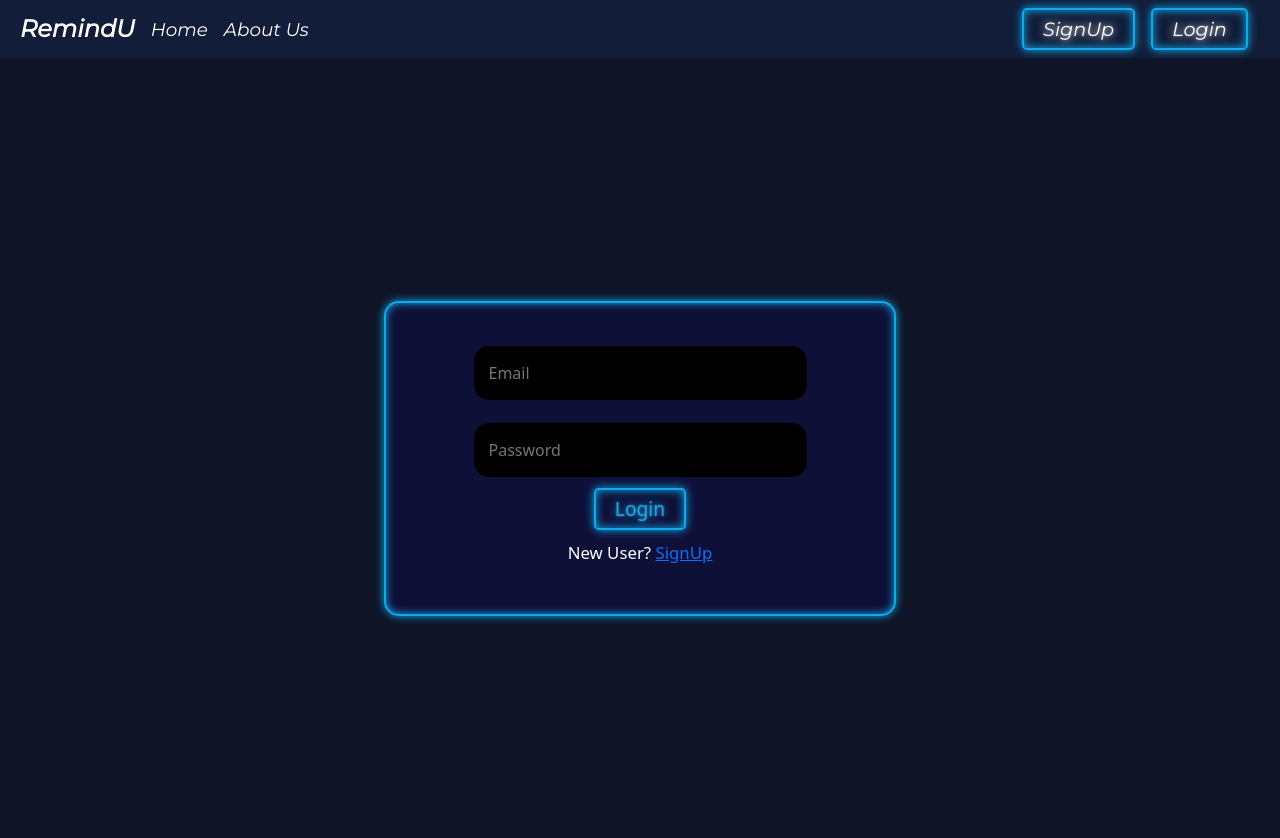
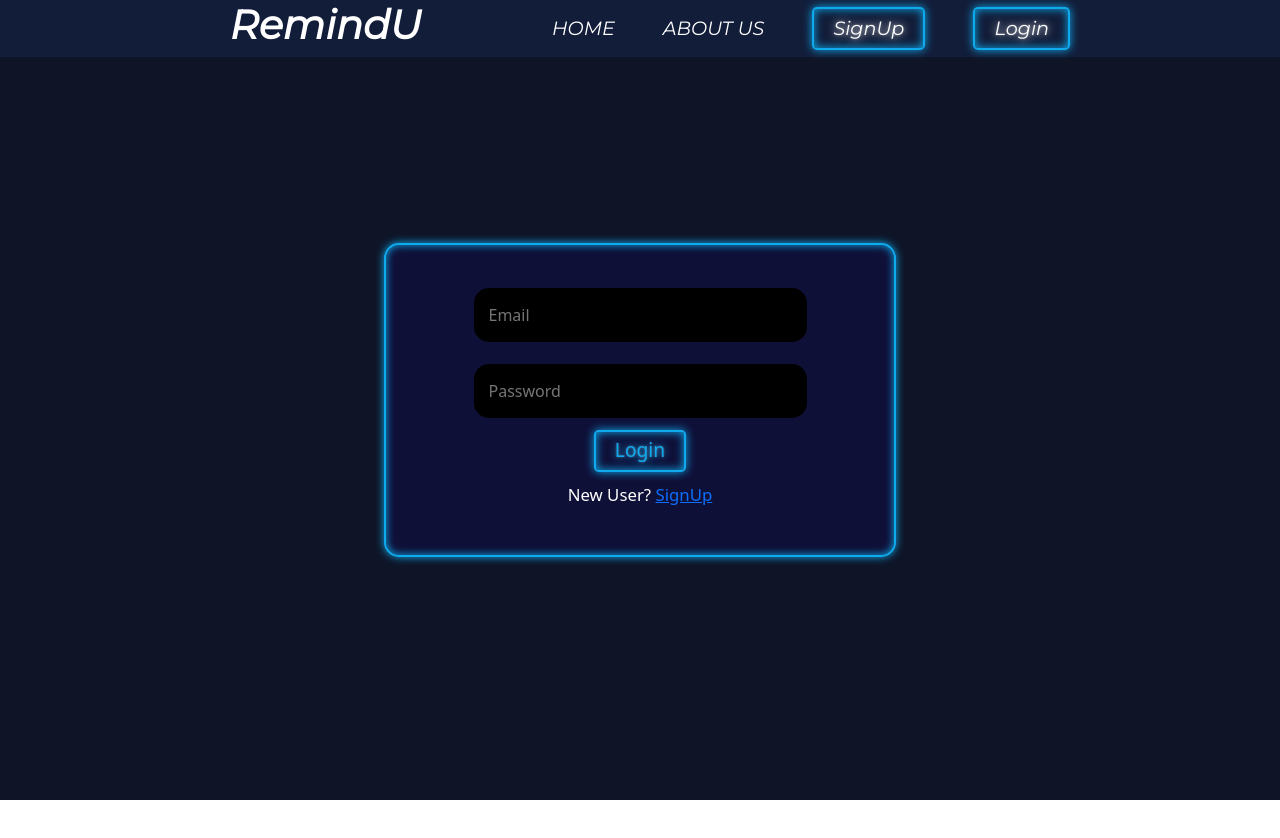
Before and after one commit to Kathir71/RemindU, a React (Create React App) app: page /login in a window 1280 px wide. Shown: the top 838 px of the page. After the commit the page ends 800 px from the top, so only its background shows below. Built offline with nearby package versions, Linux system fonts and the light colour scheme.

Commit message:
Navbar changed

```diff
--- a/src/components/Navbar.jsx
+++ b/src/components/Navbar.jsx
@@ -1,59 +1,46 @@
+import styles from "./Navbar.module.css";
 import { Link } from "react-router-dom";
-import styles from "./Navbar.module.css";
 const Navbar = () => {
   return (
-    <>
-      <nav className={`navbar navbar-expand-lg ${styles.myNavBar}`}>
+    <header>
+      <h1 className={styles.logo}>
         <Link className={styles.navBarBrand} to="/">
           RemindU
         </Link>
-        <button
-          class="navbar-toggler"
-          type="button"
-          data-bs-toggle="collapse"
-          data-bs-target="#navbarSupportedContent"
-          aria-controls="navbarSupportedContent"
-          aria-expanded="false"
-          aria-label="Toggle navigation"
-        >
-          <span class="navbar-toggler-icon"></span>
-        </button>
-        <div class="collapse navbar-collapse" id="navbarSupportedContent">
-          <div className="row" style={{width:"100%"}}>
-            <ul class="navbar-nav me-auto mb-2 mb-lg-0">
-              <div className={`col-12 col-md-3 ${styles.navGrp}`}  style={{justifyContent:"flex-start"}}>
-                <li className={`nav-item ${styles.navItem} `}>
-                  <Link className={styles.navLink} to="/">
+      </h1>
+      <input type="checkbox" id="nav-toggle" className={styles.navToggle} />
+      <nav>
+        <ul>
+          <li>
+            <Link className={styles.link} to="/">
               Home
             </Link>
           </li>
-                <li className={styles.navItem}>
-                  <Link className={styles.navLink} to="/about">
+          <li>
+            <Link className={styles.link} to="/about">
               About Us
             </Link>
           </li>
-              </div>
-              <div className = {`col-12 col-md-4 offset-md-5 ${styles.navGrp}`} >
-              <li className={styles.navItem}>
+          <li>
             <button className={styles.neonButton}>
-                  <Link className={styles.navLink} to="/signup">
+              <Link className={styles.linkButton} to="/signup">
                 SignUp
               </Link>
             </button>
           </li>
-              <li className={styles.navItem}>
+          <li>
             <button className={styles.neonButton}>
-                  <Link className={styles.navLink} to="/login">
+              <Link className = {styles.linkButton}to="/login">
                 Login
               </Link>
             </button>
           </li>
-              </div>
         </ul>
-          </div>
-        </div>
       </nav>
-    </>
+      <label htmlFor="nav-toggle" className={styles.navToggleLabel}>
+        <span></span>
+      </label>
+    </header>
   );
 };
 export default Navbar;
--- a/src/components/Navbar.module.css
+++ b/src/components/Navbar.module.css
@@ -1,14 +1,16 @@
+@import url('https://fonts.googleapis.com/css?family=Work+Sans:300,600');
 @import url('https://fonts.googleapis.com/css2?family=Montserrat:ital@1&display=swap');
-.myNavBar {
-    background-color: #121d39;
+
+*,
+*::before,
+*::after {
+    box-sizing: border-box;
 }
-body{
-    overflow-y: hidden;
-}
+/* navigation styles start here */
 .navBarBrand{
     color:white;
     text-decoration:none;
-    font-size:1.5rem;
+    font-size:2.5rem;
     font-family: "Montserrat";
     font-weight: bolder;
     margin-inline:20px;
@@ -17,24 +19,116 @@ body{
     color:white;
     cursor: pointer;
 }
-.navGrp {
+header {
+    background-color: #121d39;
+    text-align: center;
+    position: fixed;
+    z-index: 999;
+    width: 100%;
+}
+
+.navToggle {
+    position: absolute !important;
+    top: -9999px !important;
+    left: -9999px !important;
+}
+
+.navToggle:focus ~ .navToggleLabel {
+    outline: 3px solid rgba(lightblue, .75);
+}
+
+.navToggleLabel {
+    position: absolute;
+    top: 0;
+    left: 0;
+    margin-left: 1em;
+    height: 100%;
     display: flex;
-    flex-direction: row;
-    justify-content: flex-end;
-    align-items:center;
+    align-items: center;
+    width: 100px;
 }
-.navItem {
-    display: inline-block;
-    font-size:1.15rem;
-    margin-inline:0.5rem;
+
+.navToggleLabel span,
+.navToggleLabel span::before,
+.navToggleLabel span::after {
+    display: block;
+    background: rgb(86, 14, 255);
+    height: 2px;
+    width: 2em;
+    border-radius: 2px;
+    position: relative;
 }
-.navLink {
+
+.navToggleLabel span::before,
+.navToggleLabel span::after {
+    content: '';
+    position: absolute;
+}
+
+.navToggleLabel span::before {
+    bottom: 7px;
+}
+
+.navToggleLabel span::after {
+    top: 7px;
+}
+
+nav {
+    position: absolute;
+    text-align: left;
+    top: 100%;
+    left: 0;
+    width: 100%;
+    background-color: #121d39;
+    transform: scale(1, 0);
+    transform-origin: top;
+    transition: transform 400ms ease-in-out;
+}
+
+nav ul {
+    margin: 0;
+    padding: 0;
+    list-style: none;
+}
+
+nav li {
+    margin-bottom: 1em;
+    margin-left: 1em;
+    display: flex;
+    align-items: center ;
+}
+
+.link{
+    color: white;
+    text-decoration: none;
+    font-size: 1.2rem;
+    text-transform: uppercase;
+    opacity: 0;
+    transition: opacity 150ms ease-in-out;
     color:white;
     text-decoration: none;
     font-family: "Montserrat";
 }
+
+/* nav a:hover { */
+    /* color: rgb(69, 48, 255); */
+/* } */
+
+.navToggle:checked~nav {
+    transform: scale(1, 1);
+}
+
+.navToggle:checked~nav a {
+    opacity: 1;
+    transition: opacity 250ms ease-in-out 250ms;
+}
+.linkButton {
+    text-decoration: none;
+    color:white;
+    font-family: 'Montserrat';
+}
 .neonButton {
-    display: inline-block;
+    /* display: inline-block; */
     cursor: pointer;
     text-decoration: none;
     color: rgb(15, 170, 236);
@@ -47,3 +141,67 @@ body{
     background-color: inherit;
     font-size:1.2rem;
 }
+
+@media screen and (min-width: 800px) {
+    .navToggleLabel {
+        display: none;
+    }
+
+    header {
+        display: grid;
+        grid-template-columns: 1fr auto minmax(600px, 3fr) 1fr;
+    }
+
+    .logo {
+        grid-column: 2 / 3;
+    }
+
+    nav {
+
+        /* the following lines are not from my video, but add Edge support */
+        position: relative;
+        text-align: left;
+        transition: none;
+        transform: scale(1, 1);
+        background: none;
+        top: initial;
+        left: initial;
+        /* end Edge support stuff */
+
+        grid-column: 3 / 4;
+        display: flex;
+        justify-content: flex-end;
+        align-items: center;
+    }
+
+    nav ul {
+        display: flex;
+    }
+
+    nav li {
+        margin-left: 3em;
+        margin-bottom: 0;
+    }
+
+    .link {
+        opacity: 1;
+        position: relative;
+    }
+
+    .link::before {
+        content: '';
+        display: block;
+        height: 5px;
+        background: rgb(0, 94, 255);
+        position: absolute;
+        top: -.75em;
+        left: 0;
+        right: 0;
+        transform: scale(0, 1);
+        transition: transform ease-in-out 250ms;
+    }
+
+    .link:hover::before {
+        transform: scale(1, 1);
+    }
+}
```
Lines whose indentation alone changed are shown as unchanged.
